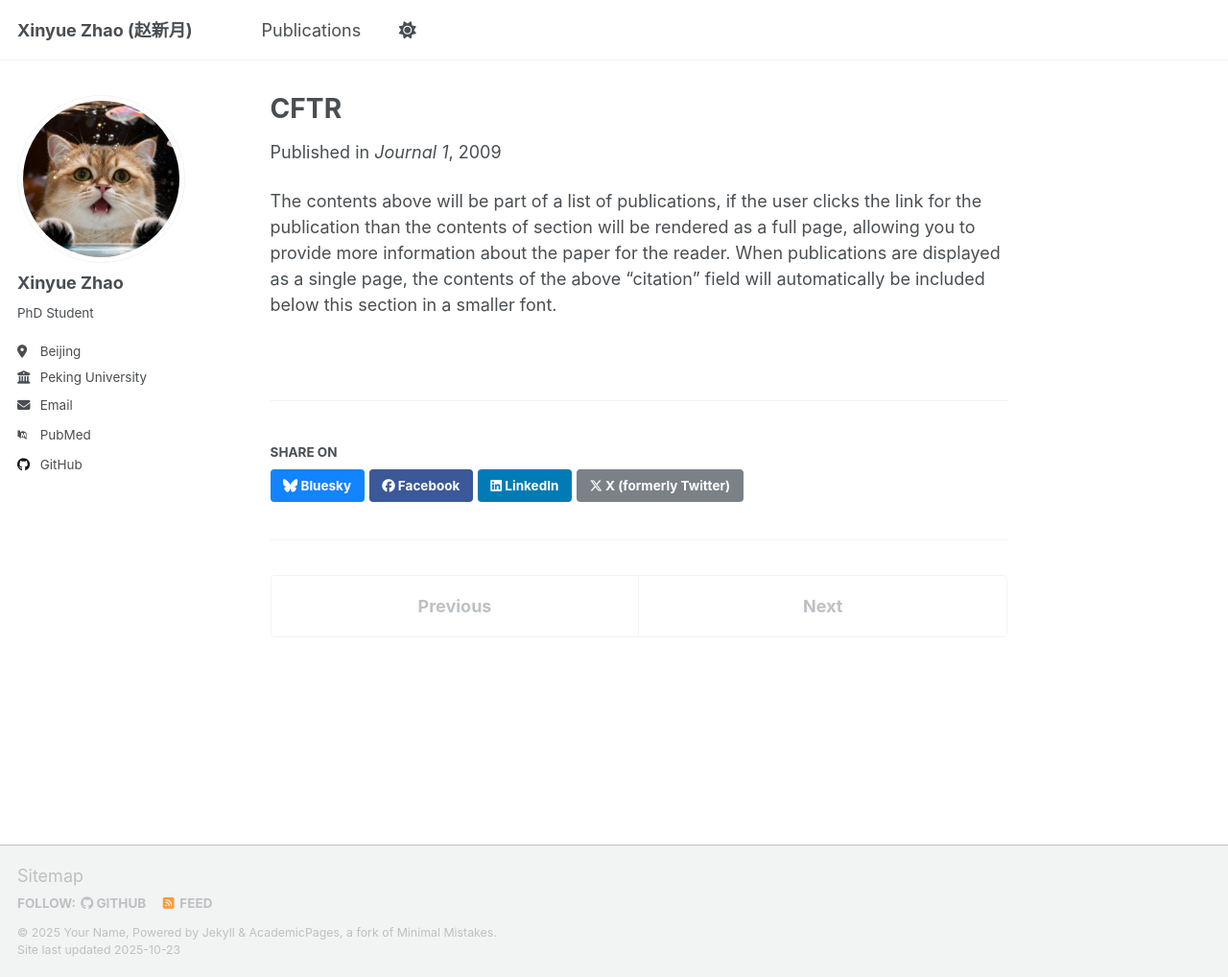
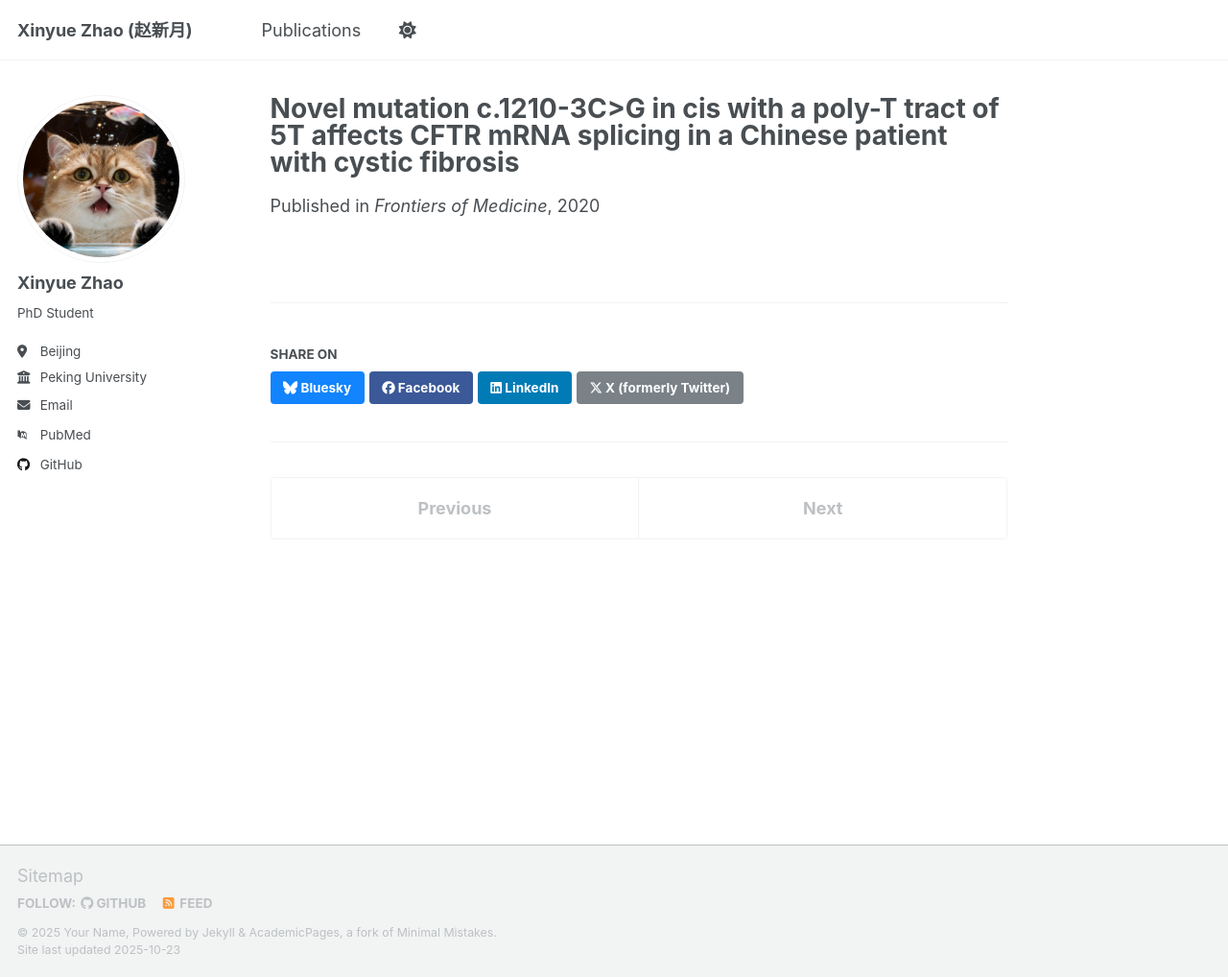
Before and after one commit to 2511110035/2511110035.github.io, a Jekyll site: the page built from _publications/2009-10-01-paper-title-number-1.md, in a window 1280 px wide and 1018 px high. Shown: the whole window at 96% size. Built offline with Jekyll 4.4.1, drawn with Linux system fonts in a browser that asks for light colours; some web fonts are replaced; a script that is not in the unit is left out.

Commit message:
Update 2009-10-01-paper-title-number-1.md

```diff
--- a/_publications/2009-10-01-paper-title-number-1.md
+++ b/_publications/2009-10-01-paper-title-number-1.md
@@ -1,14 +1,13 @@
 ---
-title: "CFTR"
+title: "Novel mutation c.1210-3C>G in cis with a poly-T tract of 5T affects CFTR mRNA splicing in a Chinese patient with cystic fibrosis"
 collection: publications
 category: manuscripts
 permalink: /publication/2009-10-01-paper-title-number-1
-excerpt: 'This paper is about the number 1. The number 2 is left for future work.'
-date: 2009-10-01
-venue: 'Journal 1'
+# excerpt: 'This paper is about the number 1. The number 2 is left for future work.'
+date: 2020-12-29
+venue: 'Frontiers of Medicine'
 # slidesurl: 'http://academicpages.github.io/files/slides1.pdf'
 paperurl: '/assets/CFTR.pdf'
 # bibtexurl: 'http://academicpages.github.io/files/bibtex1.bib'
 # citation: 'Your Name, You. (2009). &quot;Paper Title Number 1.&quot; <i>Journal 1</i>. 1(1).'
 ---
-The contents above will be part of a list of publications, if the user clicks the link for the publication than the contents of section will be rendered as a full page, allowing you to provide more information about the paper for the reader. When publications are displayed as a single page, the contents of the above "citation" field will automatically be included below this section in a smaller font.
```
